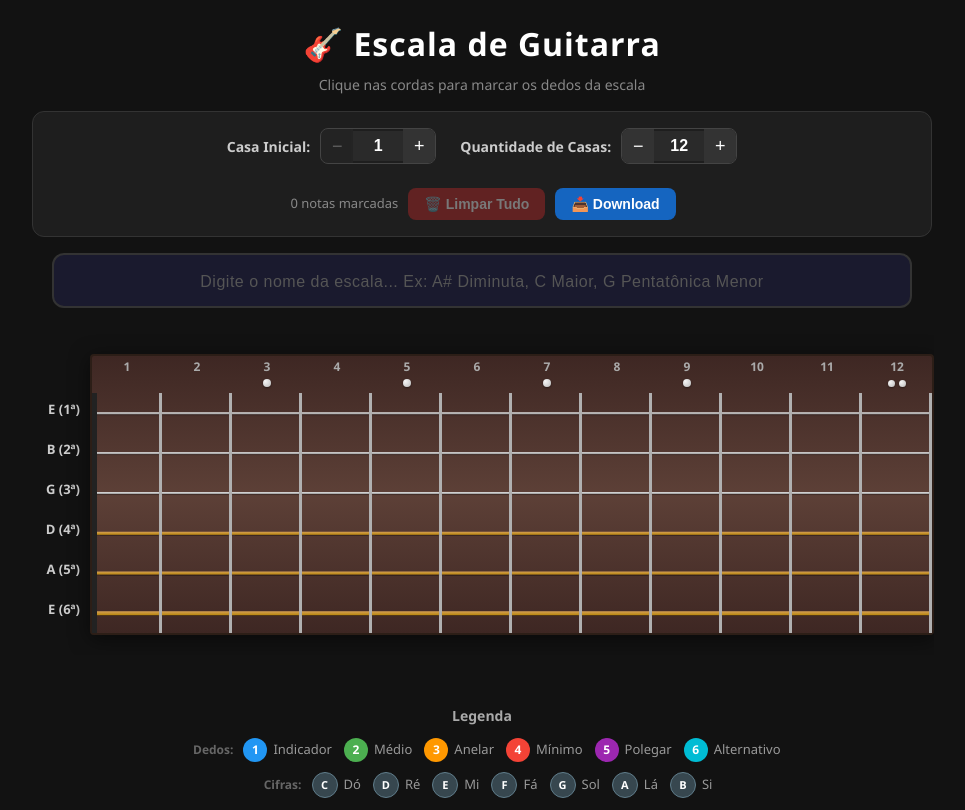
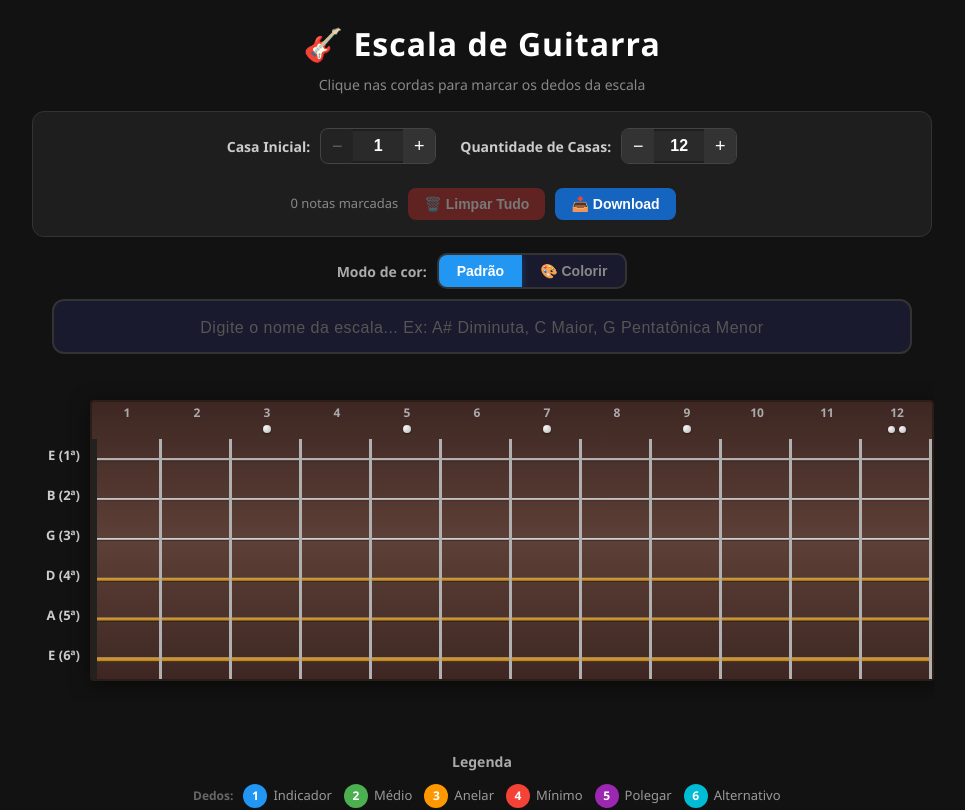
Before and after one commit to masilvasql/guitar-scale-app, a React (Vite) app in the folder guitar-scale-app/: page / in a window 1280 px wide. Shown: the top 810 px of the page, without its empty margins (158-1123 px from the left). Built offline with nearby package versions, Linux system fonts and the light colour scheme.

Commit message:
adicionado modos de cor.

```diff
--- a/guitar-scale-app/src/App.css
+++ b/guitar-scale-app/src/App.css
@@ -54,6 +54,62 @@
   max-width: 900px;
   margin: 10px auto 0;
   padding: 0 20px;
+}
+
+/* Mode toggle (Padrão | Colorir) */
+.mode-toggle-container {
+  display: flex;
+  align-items: center;
+  justify-content: center;
+  gap: 10px;
+  margin: 12px auto 0;
+  flex-wrap: wrap;
+}
+
+.mode-toggle-label {
+  color: #aaa;
+  font-size: 14px;
+  font-weight: 600;
+}
+
+.mode-toggle {
+  display: flex;
+  background: #1a1a2e;
+  border: 2px solid #333;
+  border-radius: 10px;
+  overflow: hidden;
+}
+
+.mode-toggle-btn {
+  padding: 8px 18px;
+  font-size: 14px;
+  font-weight: 600;
+  color: #888;
+  background: transparent;
+  border: none;
+  cursor: pointer;
+  transition: all 0.2s ease;
+  white-space: nowrap;
+}
+
+.mode-toggle-btn:hover {
+  color: #ccc;
+  background: rgba(255, 255, 255, 0.05);
+}
+
+.mode-toggle-btn.active {
+  color: #fff;
+  background: #2196F3;
+  box-shadow: 0 2px 8px rgba(33, 150, 243, 0.3);
+}
+
+.mode-hint {
+  width: 100%;
+  text-align: center;
+  color: #666;
+  font-size: 12px;
+  font-style: italic;
+  margin-top: 2px;
 }
 
 .scale-name-input {
@@ -373,6 +429,79 @@
   font-size: 14px;
 }
 
+/* Color picker overlay & popup */
+.color-picker-overlay {
+  position: fixed;
+  top: 0;
+  left: 0;
+  width: 100vw;
+  height: 100vh;
+  z-index: 200;
+  background: rgba(0, 0, 0, 0.3);
+}
+
+.color-picker-popup {
+  position: fixed;
+  transform: translate(-50%, -120%);
+  background: #1e293b;
+  border: 2px solid #334155;
+  border-radius: 12px;
+  padding: 12px 14px;
+  box-shadow: 0 8px 32px rgba(0, 0, 0, 0.6);
+  z-index: 201;
+  min-width: 180px;
+  animation: colorPickerIn 0.15s ease;
+}
+
+.color-picker-title {
+  color: #94a3b8;
+  font-size: 12px;
+  font-weight: 600;
+  text-transform: uppercase;
+  letter-spacing: 0.5px;
+  margin: 0 0 10px;
+  text-align: center;
+}
+
+.color-picker-grid {
+  display: grid;
+  grid-template-columns: repeat(4, 1fr);
+  gap: 6px;
+}
+
+.color-swatch {
+  width: 32px;
+  height: 32px;
+  border-radius: 50%;
+  border: 3px solid transparent;
+  cursor: pointer;
+  transition: transform 0.15s ease, border-color 0.15s ease;
+  padding: 0;
+  outline: none;
+}
+
+.color-swatch:hover {
+  transform: scale(1.2);
+  border-color: rgba(255, 255, 255, 0.5);
+}
+
+.color-swatch.active {
+  border-color: #fff;
+  transform: scale(1.15);
+  box-shadow: 0 0 8px rgba(255, 255, 255, 0.4);
+}
+
+@keyframes colorPickerIn {
+  from {
+    opacity: 0;
+    transform: translate(-50%, -110%) scale(0.9);
+  }
+  to {
+    opacity: 1;
+    transform: translate(-50%, -120%) scale(1);
+  }
+}
+
 .app-footer strong {
   color: #ccc;
 }
--- a/guitar-scale-app/src/App.jsx
+++ b/guitar-scale-app/src/App.jsx
@@ -16,6 +16,9 @@ function App() {
   const [scaleName, setScaleName] = useState('')
   const [pendingNote, setPendingNote] = useState(null) // letter waiting for # or b
   const [pendingFretDigits, setPendingFretDigits] = useState('') // accumulates digits for fret number
+  const [colorPickerCell, setColorPickerCell] = useState(null)
+  const [colorPickerPos, setColorPickerPos] = useState({ x: 0, y: 0 })
+  const [colorMode, setColorMode] = useState('padrao') // 'padrao' | 'colorir'
   const pendingTimerRef = useRef(null)
   const fretDigitTimerRef = useRef(null)
   const captureRef = useRef(null)
@@ -70,11 +73,35 @@ function App() {
     }
   }, [activeCell, setMarkerValue])
 
+  const handleCellContextMenu = useCallback((cellKey, event) => {
+    const marker = markers[cellKey]
+    if (marker) {
+      // In 'colorir' mode, allow color change on any marker type
+      // In 'padrao' mode, only allow on fret markers
+      if (colorMode === 'colorir' || marker.type === 'fret') {
+        event.preventDefault()
+        setColorPickerCell(cellKey)
+        setColorPickerPos({ x: event.clientX, y: event.clientY })
+      }
+    }
+  }, [markers, colorMode])
+
+  const handleColorSelect = useCallback((color) => {
+    if (colorPickerCell) {
+      setMarkers(prev => ({
+        ...prev,
+        [colorPickerCell]: { ...prev[colorPickerCell], color }
+      }))
+      setColorPickerCell(null)
+    }
+  }, [colorPickerCell])
+
   const handleClearAll = useCallback(() => {
     setMarkers({})
     setActiveCell(null)
     setPendingNote(null)
     setPendingFretDigits('')
+    setColorPickerCell(null)
   }, [])
 
   const handleDownload = useCallback(async () => {
@@ -241,6 +268,27 @@ function App() {
         fretNumbersLocked={hasFretNumbers}
       />
 
+      <div className="mode-toggle-container">
+        <span className="mode-toggle-label">Modo de cor:</span>
+        <div className="mode-toggle">
+          <button
+            className={`mode-toggle-btn ${colorMode === 'padrao' ? 'active' : ''}`}
+            onClick={() => setColorMode('padrao')}
+          >
+            Padrão
+          </button>
+          <button
+            className={`mode-toggle-btn ${colorMode === 'colorir' ? 'active' : ''}`}
+            onClick={() => setColorMode('colorir')}
+          >
+            🎨 Colorir
+          </button>
+        </div>
+        {colorMode === 'colorir' && (
+          <span className="mode-hint">Clique direito (ou segure no celular) para trocar a cor</span>
+        )}
+      </div>
+
       <div className="scale-name-container">
         <input
           type="text"
@@ -265,7 +313,9 @@ function App() {
             startingFret={startingFret}
             totalFrets={totalFrets}
             onCellClick={handleCellClick}
+            onCellContextMenu={handleCellContextMenu}
             hideFretNumbers={hasFretNumbers}
+            colorMode={colorMode}
           />
         </div>
       </div> {/* end capture-area */}
@@ -410,6 +460,34 @@ function App() {
         </div>
       </div>
 
+      {colorPickerCell && (
+        <div className="color-picker-overlay" onClick={() => setColorPickerCell(null)}>
+          <div
+            className="color-picker-popup"
+            style={{ top: colorPickerPos.y, left: colorPickerPos.x }}
+            onClick={(e) => e.stopPropagation()}
+          >
+            <p className="color-picker-title">Escolha uma cor</p>
+            <div className="color-picker-grid">
+              {[
+                '#607d8b', '#2196F3', '#4CAF50', '#FF9800',
+                '#F44336', '#9C27B0', '#00BCD4', '#E91E63',
+                '#FF5722', '#795548', '#3F51B5', '#009688',
+                '#CDDC39', '#FFC107', '#8BC34A', '#673AB7'
+              ].map(color => (
+                <button
+                  key={color}
+                  className={`color-swatch ${markers[colorPickerCell]?.color === color ? 'active' : ''}`}
+                  style={{ backgroundColor: color }}
+                  onClick={() => handleColorSelect(color)}
+                  title={color}
+                />
+              ))}
+            </div>
+          </div>
+        </div>
+      )}
+
       <footer className="app-footer">
         <span>Powered by <strong>Marcelo Abrão da Silva</strong></span>
         <a href="https://github.com/masilvasql" target="_blank" rel="noopener noreferrer" className="github-link">
--- a/guitar-scale-app/src/components/GuitarFretboard.jsx
+++ b/guitar-scale-app/src/components/GuitarFretboard.jsx
@@ -1,4 +1,4 @@
-import React from 'react'
+import React, { useRef, useCallback } from 'react'
 import './GuitarFretboard.css'
 
 const STRING_NAMES = ['E (1ª)', 'B (2ª)', 'G (3ª)', 'D (4ª)', 'A (5ª)', 'E (6ª)']
@@ -32,11 +32,14 @@ const NOTE_COLORS = {
   'B': '#673ab7',
 }
 
-function getMarkerColor(marker) {
+const DEFAULT_COLORIR_COLOR = '#2196F3'
+
+function getMarkerColor(marker, colorMode) {
   if (!marker) return '#666'
+  if (colorMode === 'colorir') return marker.color || DEFAULT_COLORIR_COLOR
   if (marker.type === 'finger') return FINGER_COLORS[marker.value] || '#666'
   if (marker.type === 'note') return NOTE_COLORS[marker.value] || '#666'
-  if (marker.type === 'fret') return '#607d8b'
+  if (marker.type === 'fret') return marker.color || '#607d8b'
   return '#666'
 }
 
@@ -49,9 +52,32 @@ function getMarkerLabel(marker) {
 const INLAY_FRETS = [3, 5, 7, 9, 12, 15, 17, 19, 21, 24]
 const DOUBLE_INLAY_FRETS = [12, 24]
 
-function GuitarFretboard({ markers, activeCell, startingFret, totalFrets, onCellClick, hideFretNumbers }) {
+function GuitarFretboard({ markers, activeCell, startingFret, totalFrets, onCellClick, onCellContextMenu, hideFretNumbers, colorMode }) {
   const frets = Array.from({ length: totalFrets }, (_, i) => i)
   const strings = Array.from({ length: 6 }, (_, i) => i)
+  const longPressTimerRef = useRef(null)
+  const longPressTriggeredRef = useRef(false)
+
+  const handleTouchStart = useCallback((key, e) => {
+    longPressTriggeredRef.current = false
+    longPressTimerRef.current = setTimeout(() => {
+      longPressTriggeredRef.current = true
+      const touch = e.touches[0]
+      onCellContextMenu(key, {
+        preventDefault: () => {},
+        clientX: touch.clientX,
+        clientY: touch.clientY
+      })
+    }, 500)
+  }, [onCellContextMenu])
+
+  const handleTouchEnd = useCallback(() => {
+    clearTimeout(longPressTimerRef.current)
+  }, [])
+
+  const handleTouchMove = useCallback(() => {
+    clearTimeout(longPressTimerRef.current)
+  }, [])
 
   return (
     <div className="fretboard-wrapper">
@@ -109,7 +135,30 @@ function GuitarFretboard({ markers, activeCell, startingFret, totalFrets, onCell
                 <div
                   key={fretIndex}
                   className={`fret-cell ${isActive ? 'active' : ''} ${hasMarker ? 'marked' : ''}`}
-                  onClick={() => onCellClick(stringIndex, fretIndex)}
+                  onClick={(e) => {
+                    if (longPressTriggeredRef.current) {
+                      longPressTriggeredRef.current = false
+                      return
+                    }
+                    onCellClick(stringIndex, fretIndex)
+                  }}
+                  onContextMenu={(e) => {
+                    if (marker) {
+                      if (colorMode === 'colorir' || marker.type === 'fret') {
+                        e.preventDefault()
+                        onCellContextMenu(key, e)
+                      }
+                    }
+                  }}
+                  onTouchStart={(e) => {
+                    if (marker) {
+                      if (colorMode === 'colorir' || marker.type === 'fret') {
+                        handleTouchStart(key, e)
+                      }
+                    }
+                  }}
+                  onTouchEnd={handleTouchEnd}
+                  onTouchMove={handleTouchMove}
                   title={`Corda ${stringIndex + 1}, Casa ${fretIndex + startingFret}`}
                 >
                   {/* The string wire */}
@@ -126,7 +175,7 @@ function GuitarFretboard({ markers, activeCell, startingFret, totalFrets, onCell
                   {hasMarker && (
                     <div
                       className={`marker value-marker ${marker.type === 'note' ? 'note-marker' : marker.type === 'fret' ? 'fret-num-marker' : 'finger-marker'}`}
-                      style={{ backgroundColor: getMarkerColor(marker) }}
+                      style={{ backgroundColor: getMarkerColor(marker, colorMode) }}
                     >
                       <span>{getMarkerLabel(marker)}</span>
                     </div>
```
